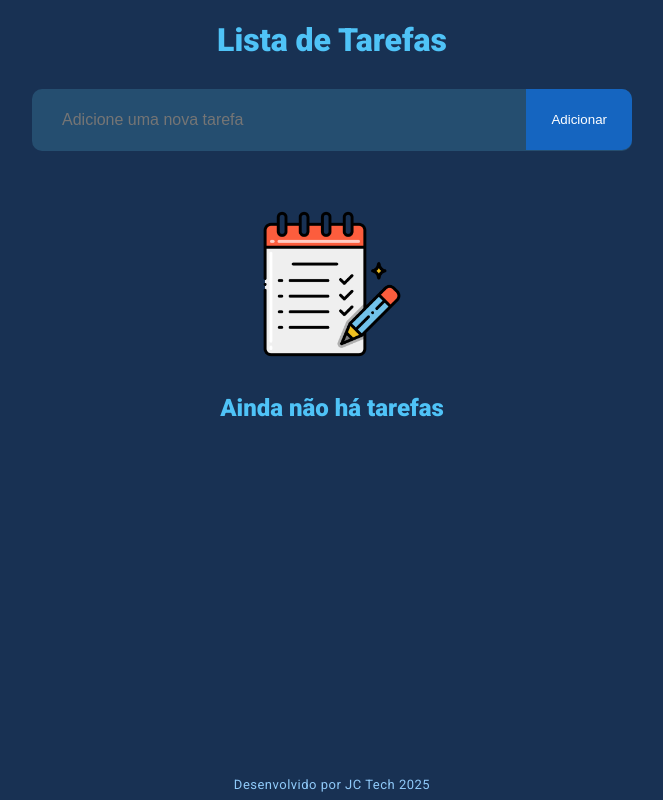
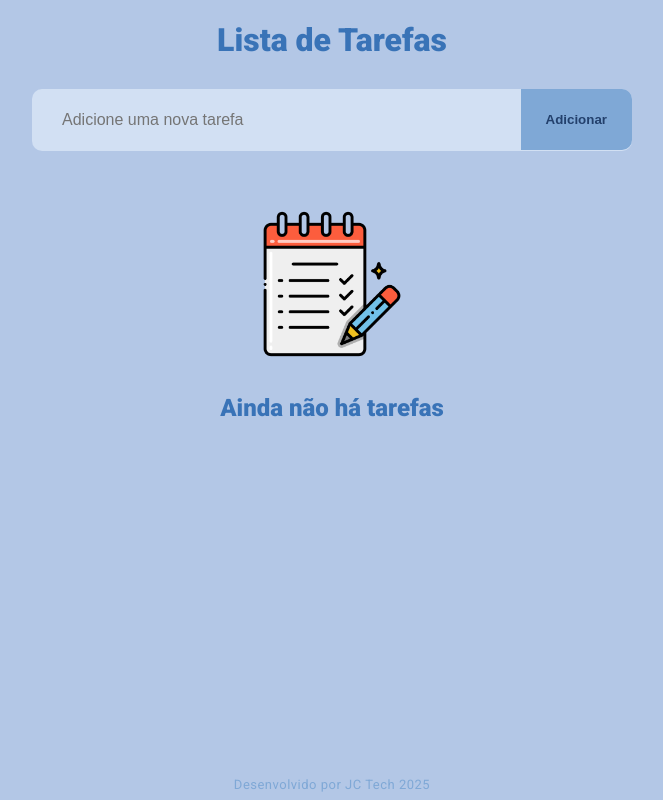
Before and after one commit to jcarloscarmo/lista-de-tarefas, a React (Vite) app: page / in a window 1280 px wide. Shown: the whole page, without its empty margins (308-971 px from the left). Built offline with nearby package versions, Linux system fonts and the light colour scheme.

Commit message:
alteradas cores

```diff
--- a/src/TodoList.css
+++ b/src/TodoList.css
@@ -1,7 +1,7 @@
 @import url('https://fonts.googleapis.com/css2?family=Montserrat:ital,wght@0,100..900;1,100..900&family=Roboto:ital,wght@0,100..900;1,100..900&display=swap');
 
 body{
-    background: #183153; /* azul escuro */
+    background: #b3c7e6; /* azul pastel mais escuro */
     font-family: 'roboto', sans-serif;
 }
 
@@ -11,7 +11,7 @@ body{
 
 h1,h2{
     font-weight: 900;
-    color: #4fc3f7; /* azul claro */
+    color: #3973b7; /* azul pastel escuro */
     text-align: center;
 }
 
@@ -28,14 +28,15 @@ button.add{
     position: absolute;
     top: 0;
     right: 0;
-    background: #1565c0; /* azul médio */
+    background: #7fa8d6; /* azul pastel médio */
     border: none;
-    color: white;
+    color: #23406c;
     cursor: pointer;
     padding: 10px 25px;
     height: 61px;
     border-top-right-radius:10px ;
     border-bottom-right-radius: 10px;
+    font-weight: bold;
 }
 
 .listaTarefas{
@@ -49,24 +50,26 @@ button.add{
 .item{
     display: flex;
     justify-content: space-between;
-    border: 1px solid #1976d2; /* azul */
+    border: 1px solid #5e8fc0; /* azul pastel escuro */
     margin-bottom: 10px;
     cursor: pointer;
+    background: #d2e0f3; /* azul pastel claro escuro */
 }
 
 .item:hover{
-    background: #102542; /* azul mais escuro */
+    background: #a2bfe6; /* azul pastel mais escuro */
     transition: 0.3s;
 }
 
 button.add:hover{
-    background: #1976d2; /* azul */
+    background: #3973b7; /* azul pastel escuro */
+    color: white;
     transition: 0.3s;
 }
 
 .item span{
     width: 100%;
-    color:  white;
+    color:  #23406c;
     margin-right: 10px;
     padding: 10px 15px;
 }
@@ -74,7 +77,7 @@ button.add:hover{
 .item.completo{
     display: flex;
     justify-content: space-between;
-    background: #254e70; /* azul escuro */
+    background: #a2bfe6; /* azul pastel mais escuro */
     border: none;
     margin-bottom: 10px;
     cursor: pointer;
@@ -83,7 +86,7 @@ button.add:hover{
 
 .item.completo span{
     width: 100%;
-    color: #90caf9; /* azul claro */
+    color: #7fa8d6; /* azul pastel médio */
     margin-right: 10px;
     padding: 10px 15px;
     text-decoration: line-through;
@@ -91,15 +94,15 @@ button.add:hover{
 
 button.del{
     background: none;
-    color:#90caf9; /* azul claro */
+    color:#7fa8d6; /* azul pastel médio */
     border: none;
     padding: 15px;
     cursor: pointer;
 }
 
 button.del:hover{
-    background: #1565c0; /* azul médio */
-    color:white;
+    background: #b3c7e6; /* azul pastel mais escuro */
+    color:#23406c;
     border: none;
     padding: 15px;
     cursor: pointer;
@@ -115,17 +118,17 @@ button.del:hover{
 }
 
 button.deleteAll{
-    border: 1px solid #4fc3f7; /* azul claro */
+    border: 1px solid #3973b7; /* azul pastel escuro */
     background: none;
     padding: 15px;
-    color: #4fc3f7;
+    color: #3973b7;
     font-weight: bold;
     border-radius: 5px;
     cursor: pointer;
 }
 
 button.deleteAll:hover{
-    background: #4fc3f7;
+    background: #3973b7;
     color: white;
 }
 
@@ -133,12 +136,12 @@ input{
     width: 100%;
     display: flex;
     height: 60px;
-    background: #254e70; /* azul escuro */
+    background: #d2e0f3; /* azul pastel claro escuro */
     border: none;
     padding-left: 30px;
     font-size: 16px;
     border-radius: 10px;
-    color: white;
+    color: #23406c;
 }
 
 .imagemCentral{
@@ -158,7 +161,7 @@ input{
     bottom: 0;
     width: 100%;
     background: transparent;
-    color: #90caf9;
+    color: #7fa8d6;
     text-align: center;
     font-size: 13px;
     font-family: 'Roboto', sans-serif;
```
